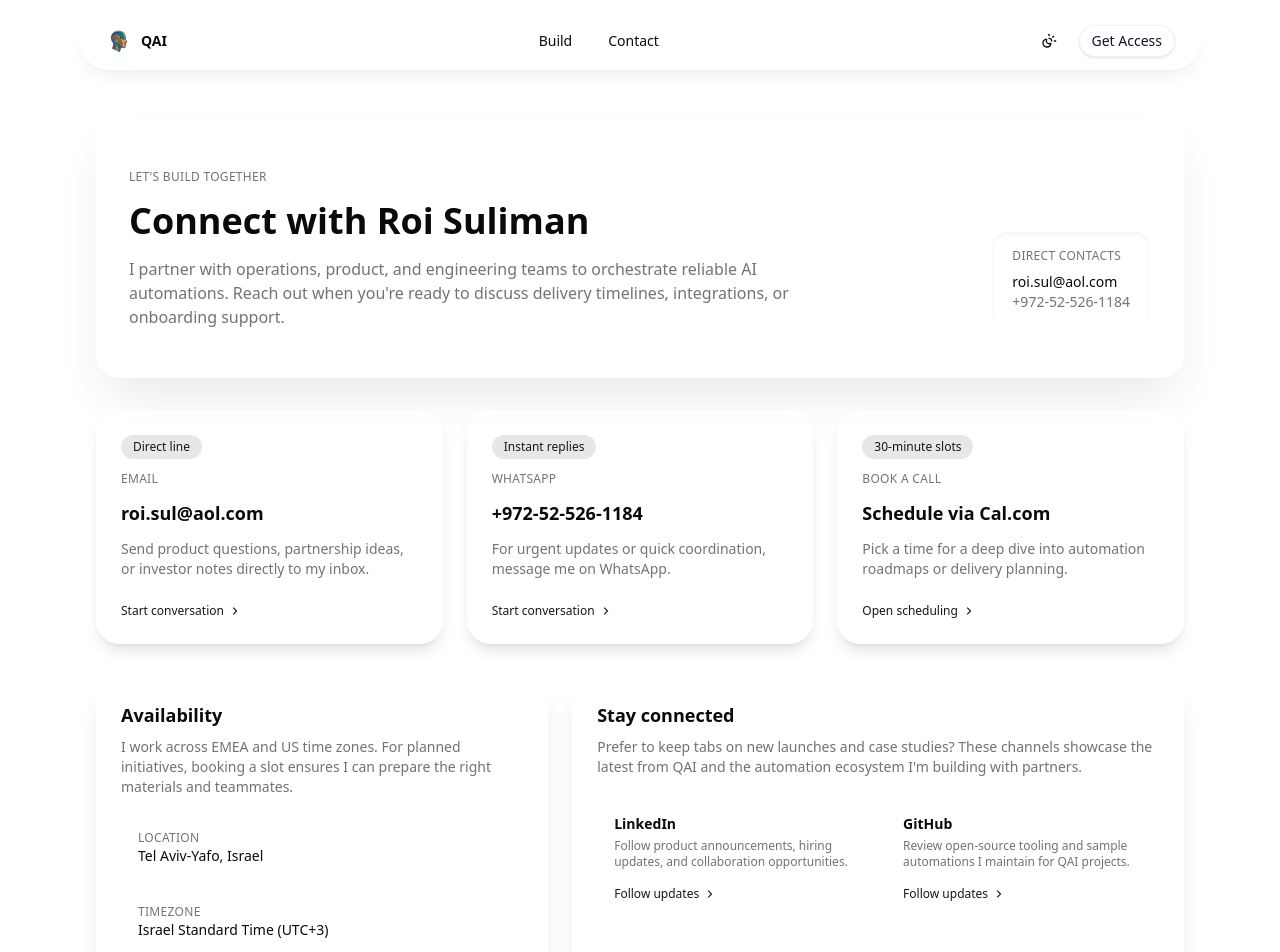
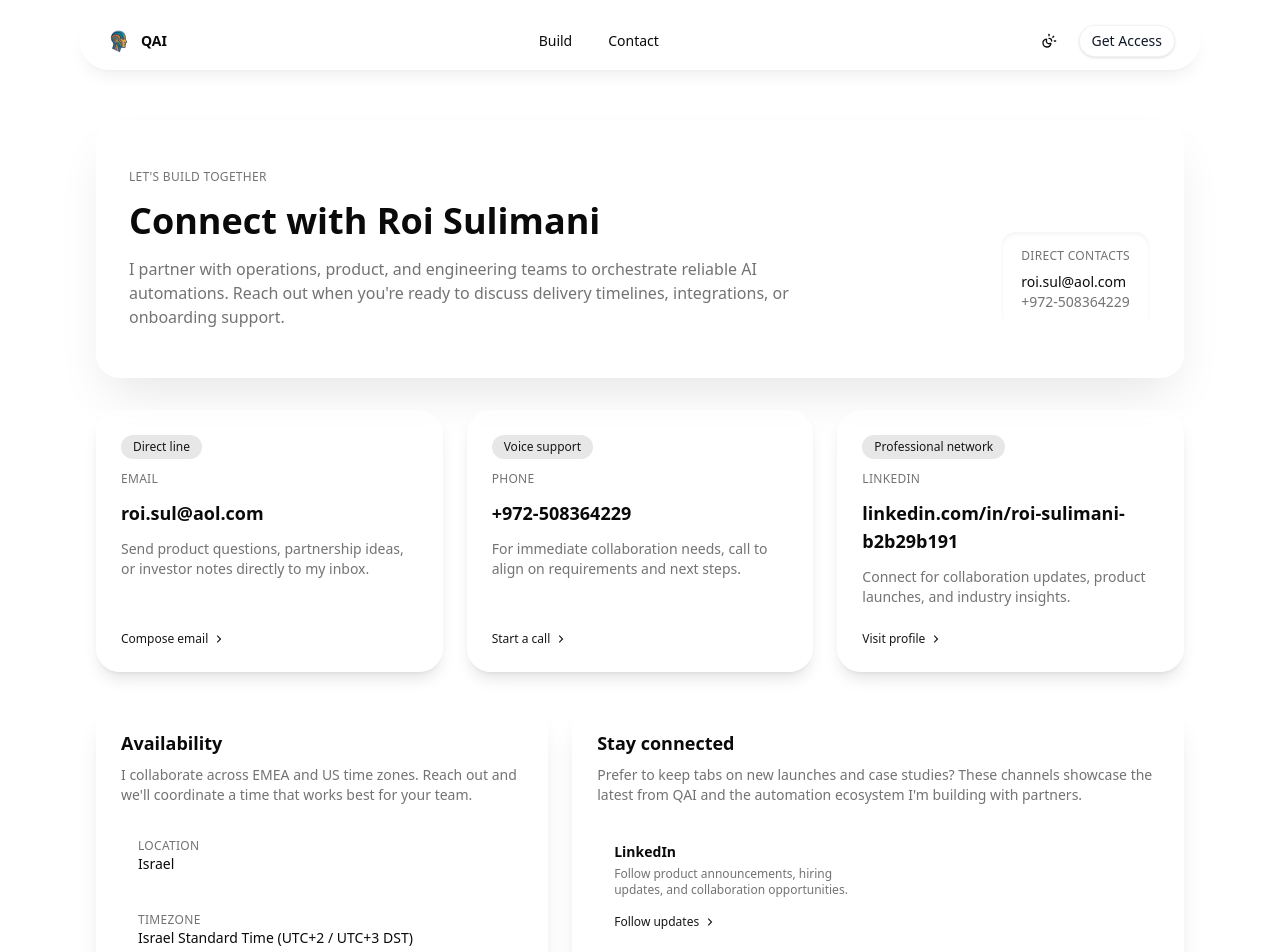
Before and after one commit to roisulimani/qai, a Next.js app: page /contact in a window 1280 px wide. Shown: the top 952 px of the page. Built offline with nearby package versions, Linux system fonts and the light colour scheme; no server answers.

Commit message:
Update Contact page with real contact information

```diff
--- a/src/app/contact/page.tsx
+++ b/src/app/contact/page.tsx
@@ -3,19 +3,18 @@ import Link from "next/link";
 import { SiteHeader } from "@/modules/home/ui/components/site-header";
 
 const contactProfile = {
-    name: "Roi Suliman",
+    name: "Roi Sulimani",
     title: "Founder & Automation Architect, QAI",
     email: "roi.sul@aol.com",
-    phone: "+972-52-526-1184",
-    whatsapp: "https://wa.me/972525261184",
-    calendly: "https://cal.com/roi-suliman",
-    linkedin: "https://www.linkedin.com/in/roi-suliman",
-    github: "https://github.com/roisul",
-    location: "Tel Aviv-Yafo, Israel",
-    timezone: "Israel Standard Time (UTC+3)",
+    phone: "+972-508364229",
+    linkedin: "https://www.linkedin.com/in/roi-sulimani-b2b29b191",
+    location: "Israel",
+    timezone: "Israel Standard Time (UTC+2 / UTC+3 DST)",
     languages: "English, Hebrew",
-    responseTime: "Replies within 24 hours",
+    responseTime: "Typically replies within one business day",
 };
+
+const phoneLink = contactProfile.phone.replace(/[^0-9+]/g, "");
 
 const primaryChannels = [
     {
@@ -24,20 +23,23 @@ const primaryChannels = [
         description: "Send product questions, partnership ideas, or investor notes directly to my inbox.",
         href: `mailto:${contactProfile.email}`,
         badge: "Direct line",
+        actionText: "Compose email",
     },
     {
-        title: "WhatsApp",
+        title: "Phone",
         label: contactProfile.phone,
-        description: "For urgent updates or quick coordination, message me on WhatsApp.",
-        href: contactProfile.whatsapp,
-        badge: "Instant replies",
+        description: "For immediate collaboration needs, call to align on requirements and next steps.",
+        href: `tel:${phoneLink}`,
+        badge: "Voice support",
+        actionText: "Start a call",
     },
     {
-        title: "Book a call",
-        label: "Schedule via Cal.com",
-        description: "Pick a time for a deep dive into automation roadmaps or delivery planning.",
-        href: contactProfile.calendly,
-        badge: "30-minute slots",
+        title: "LinkedIn",
+        label: "linkedin.com/in/roi-sulimani-b2b29b191",
+        description: "Connect for collaboration updates, product launches, and industry insights.",
+        href: contactProfile.linkedin,
+        badge: "Professional network",
+        actionText: "Visit profile",
     },
 ];
 
@@ -46,11 +48,6 @@ const secondaryChannels = [
         title: "LinkedIn",
         href: contactProfile.linkedin,
         description: "Follow product announcements, hiring updates, and collaboration opportunities.",
-    },
-    {
-        title: "GitHub",
-        href: contactProfile.github,
-        description: "Review open-source tooling and sample automations I maintain for QAI projects.",
     },
 ];
 
@@ -102,7 +99,7 @@ const ContactPage = () => {
                                 <span className="block text-sm text-muted-foreground">{channel.description}</span>
                             </div>
                             <span className="mt-6 inline-flex items-center gap-1 text-xs text-primary">
-                                {channel.title === "Book a call" ? "Open scheduling" : "Start conversation"}
+                                {channel.actionText}
                                 <svg aria-hidden className="h-3.5 w-3.5 transition-transform group-hover:translate-x-0.5" viewBox="0 0 24 24" fill="currentColor">
                                     <path d="M13.172 12L8.222 7.05l1.414-1.414L16 12l-6.364 6.364-1.414-1.414z" />
                                 </svg>
@@ -115,7 +112,7 @@ const ContactPage = () => {
                     <div className="rounded-3xl border border-white/20 bg-white/60 p-6 text-sm shadow-xl shadow-black/10 supports-[backdrop-filter]:backdrop-blur supports-[backdrop-filter]:bg-white/50 dark:border-white/10 dark:bg-neutral-900/60">
                         <h2 className="text-lg font-semibold">Availability</h2>
                         <p className="mt-2 text-sm text-muted-foreground">
-                            I work across EMEA and US time zones. For planned initiatives, booking a slot ensures I can prepare the right materials and teammates.
+                            I collaborate across EMEA and US time zones. Reach out and we&apos;ll coordinate a time that works best for your team.
                         </p>
                         <dl className="mt-5 space-y-3">
                             {availability.map((item) => (
```
